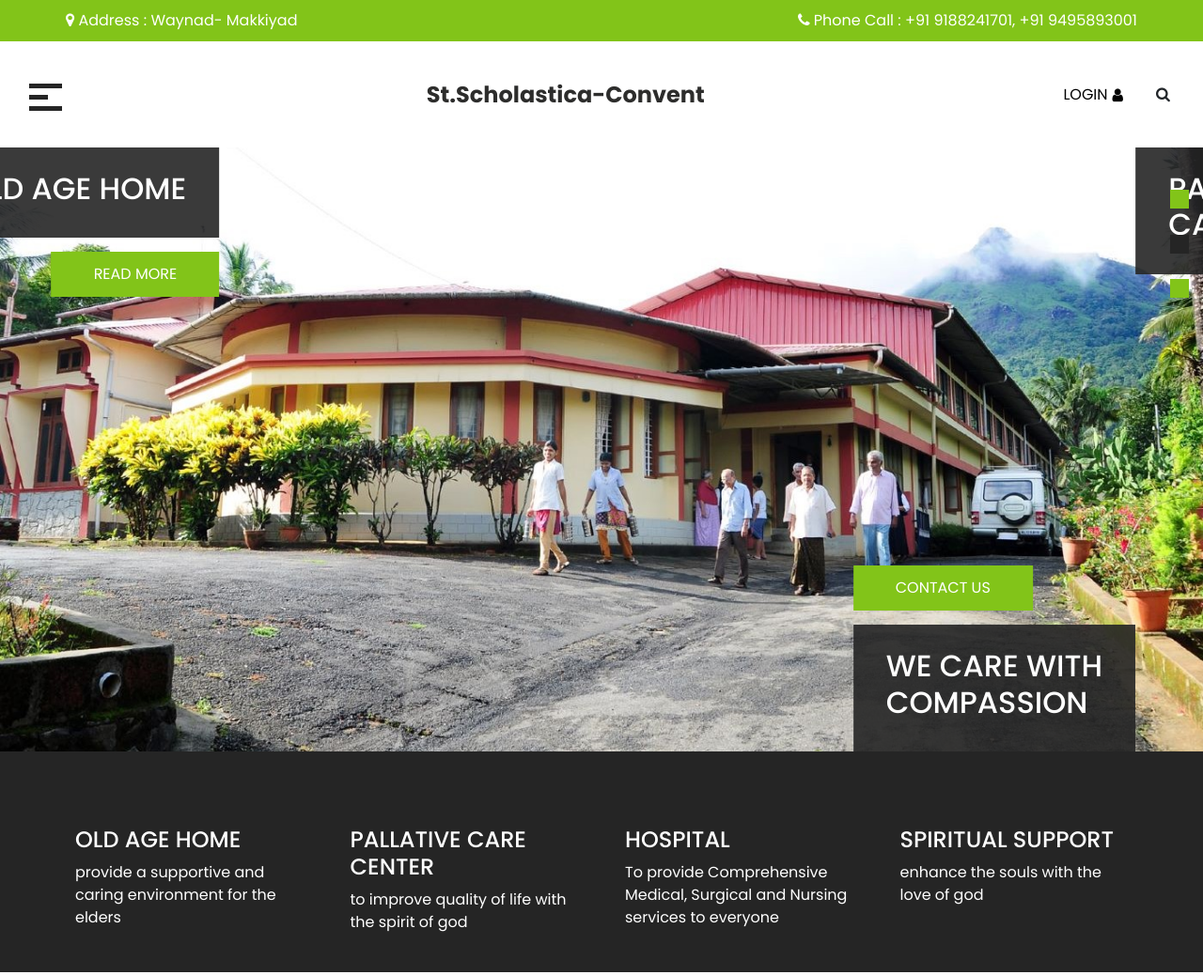
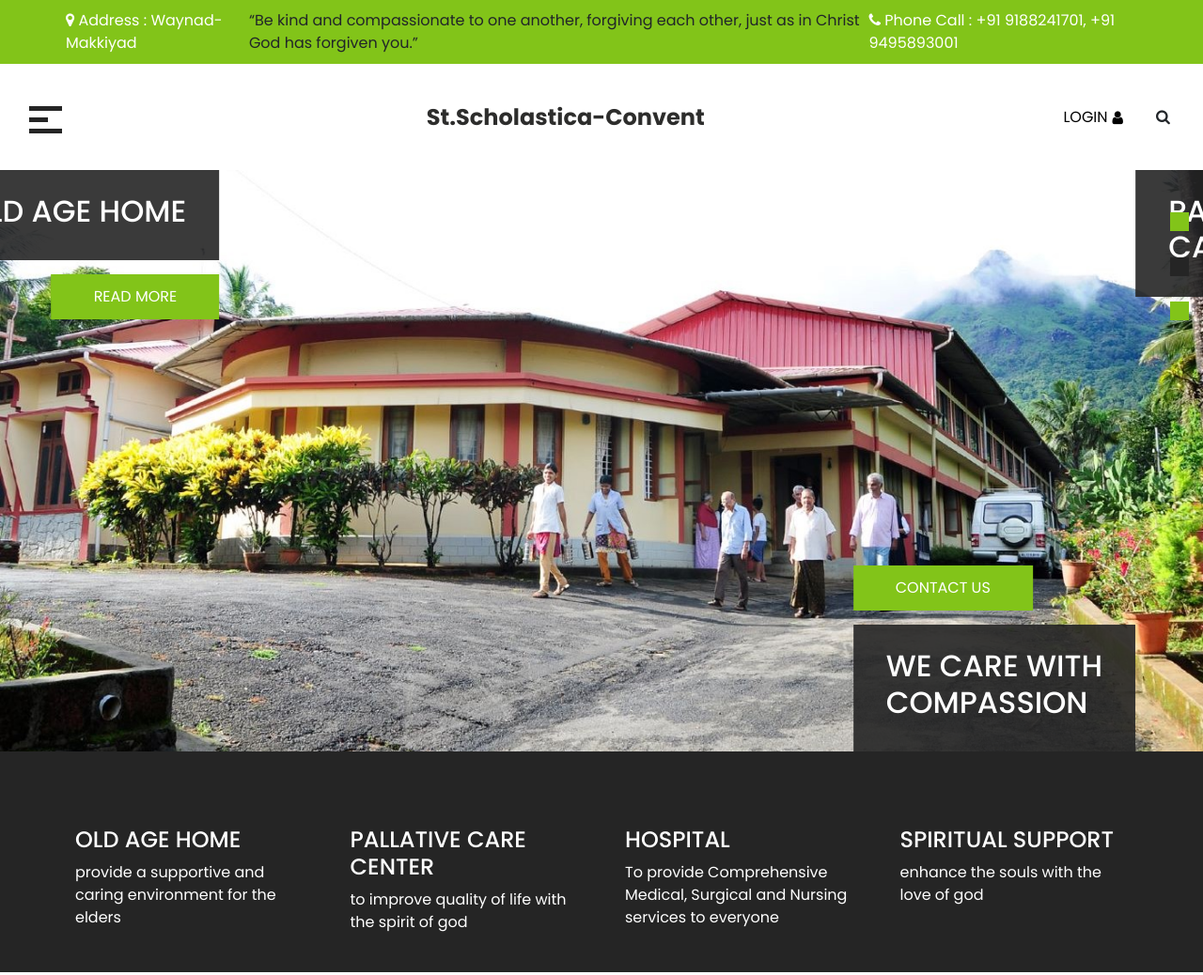
Before and after one commit to alx191/Scholastica, a plain HTML site: page index.html in a window 1280 px wide. Shown: the top 1038 px of the page at 94% size. Drawn offline with nearby package versions, Linux system fonts and the light colour scheme.

Commit message:
Update index.html

```diff
--- a/index.html
+++ b/index.html
@@ -44,7 +44,7 @@
                 Address : Waynad- Makkiyad
               </span>
             </a>
-
+           “Be kind and compassionate to one another, forgiving each other, just as in Christ God has forgiven you.”
             <a href="">
               <i class="fa fa-phone" aria-hidden="true"></i>
               <span>
```
